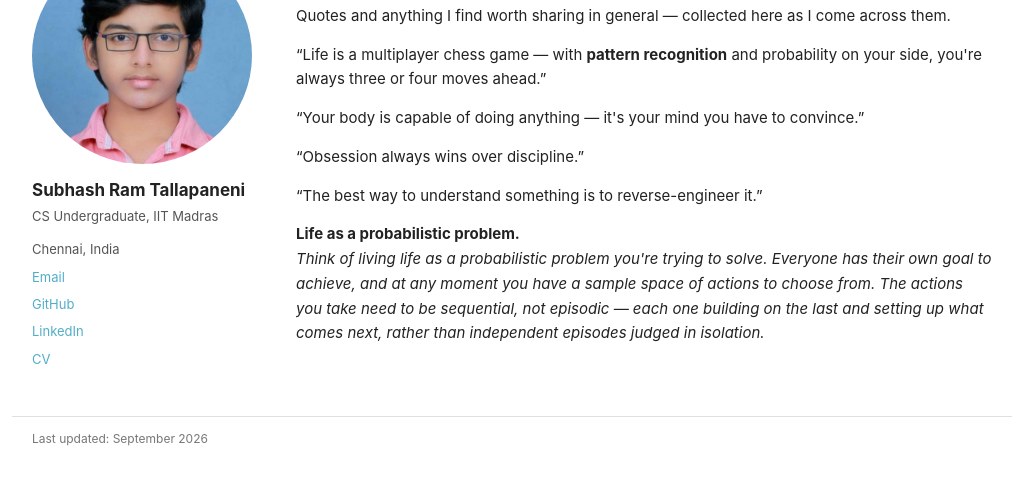
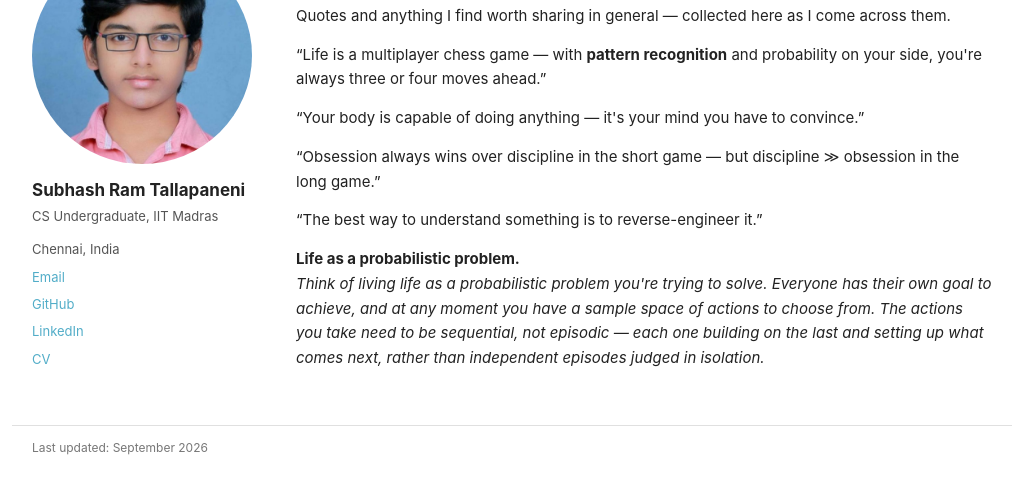
Before and after one commit to sRT1037/subhash, a plain HTML site: page quotes.html in a window 1280 px wide. Shown: the part 140-634 px from the top of the page, without its empty margins (128-1150 px from the left). Drawn offline with Linux system fonts and the light colour scheme.

Commit message:
Refine obsession vs discipline quote (short vs long game)

```diff
--- a/quotes.html
+++ b/quotes.html
@@ -47,7 +47,7 @@
         &ldquo;Your body is capable of doing anything &mdash; it's your mind you have to convince.&rdquo;
       </div>
       <div class="entry">
-        &ldquo;Obsession always wins over discipline.&rdquo;
+        &ldquo;Obsession always wins over discipline in the short game &mdash; but discipline &gg; obsession in the long game.&rdquo;
       </div>
       <div class="entry">
         &ldquo;The best way to understand something is to reverse-engineer it.&rdquo;
```
